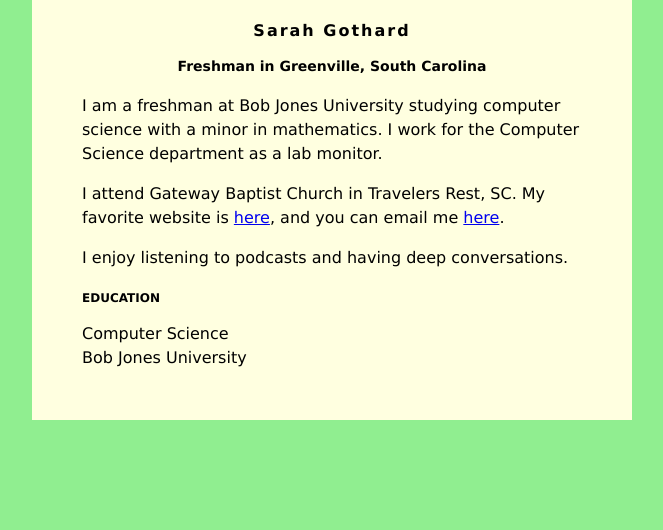
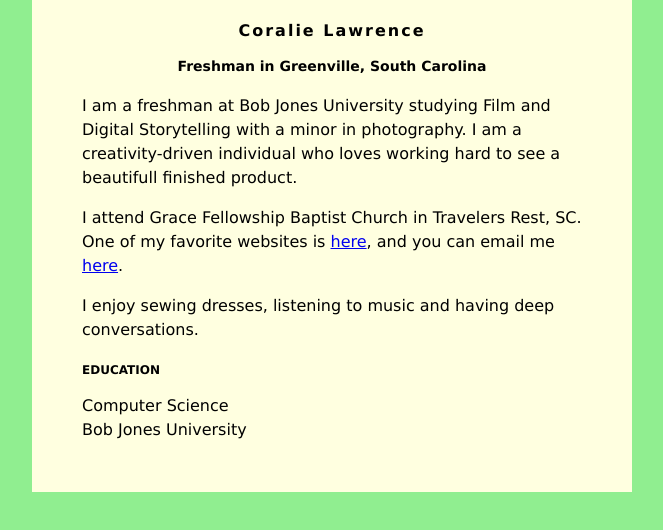
Before and after one commit to coralielawrence/coralielawrence.github.io, a plain HTML site: page index.html in a window 1280 px wide. Shown: the whole page, without its empty margins (308-971 px from the left). Drawn offline with Linux system fonts and the light colour scheme.

Commit message:
Update index.html

```diff
--- a/index.html
+++ b/index.html
@@ -30,18 +30,18 @@ h3 {
 </head>
 <body>
     <div id="content">
-        <h1>Sarah Gothard</h1>
+        <h1>Coralie Lawrence</h1>
         <h2>Freshman in Greenville, South Carolina</h2>
 
-         <p>I am a freshman at Bob Jones University studying computer science with a minor in
-            mathematics. I work for the Computer Science department as a lab monitor.</p>
+         <p>I am a freshman at Bob Jones University studying Film and Digital Storytelling with a minor in
+            photography. I am a creativity-driven individual who loves working hard to see a beautifull finished product.</p>
          <p>
-            I attend Gateway Baptist Church in Travelers Rest, SC. My favorite website is
-            <a href="https://mobilehymns.org/">here</a>, and you can email me
-            <a href="mailto:sgothard@bju.edu">here</a>.
+            I attend Grace Fellowship Baptist Church in Travelers Rest, SC. One of my favorite websites is
+            <a href="https://fabricwholesaledirect.com/?msclkid=cecd2888c2a917f9730140d8dd982a6d&utm_source=bing&utm_medium=cpc&utm_campaign=**LP%20-%20TM%20-%20General%20-%20HV&utm_term=Fabric%20Wholesale%20Direct&utm_content=Fabric%20Wholesale%20Direct/">here</a>, and you can email me
+            <a href="mailto:clawr879@students.bju.edu">here</a>.
          </p>
          <p>
-            I enjoy listening to podcasts and having deep conversations.
+            I enjoy sewing dresses, listening to music and having deep conversations.
          </p>
         <h3>EDUCATION</h3>
         Computer Science<br />
```
